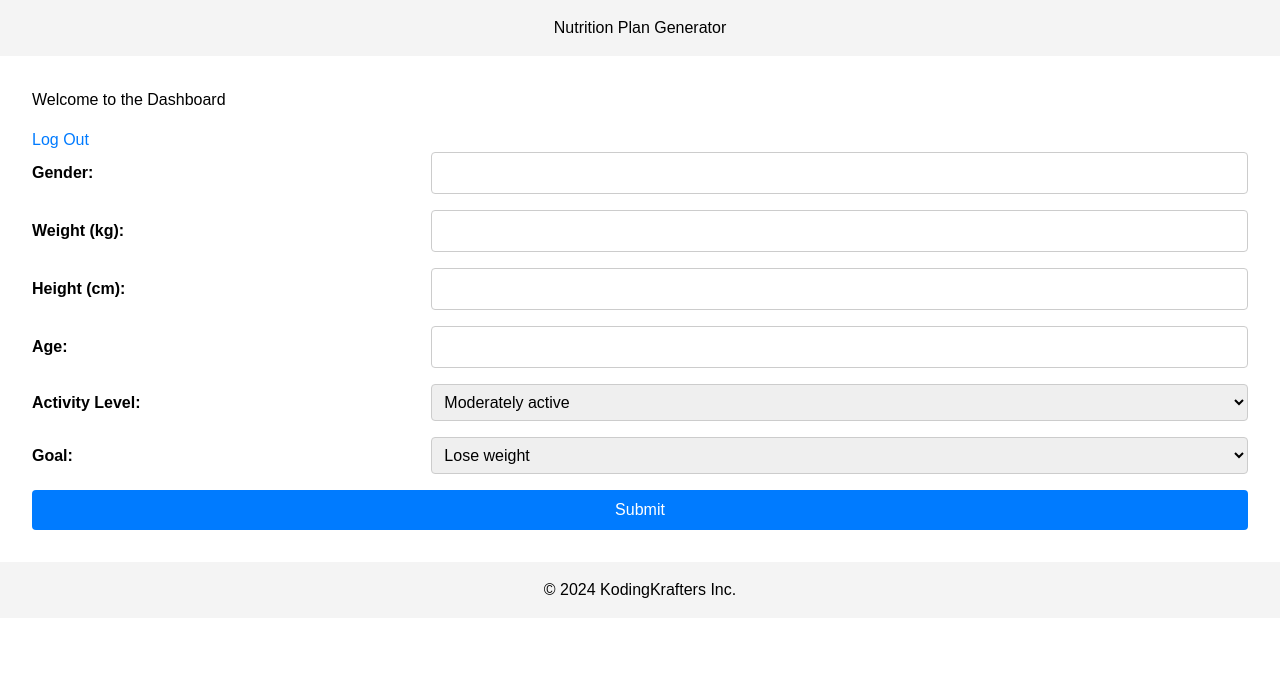
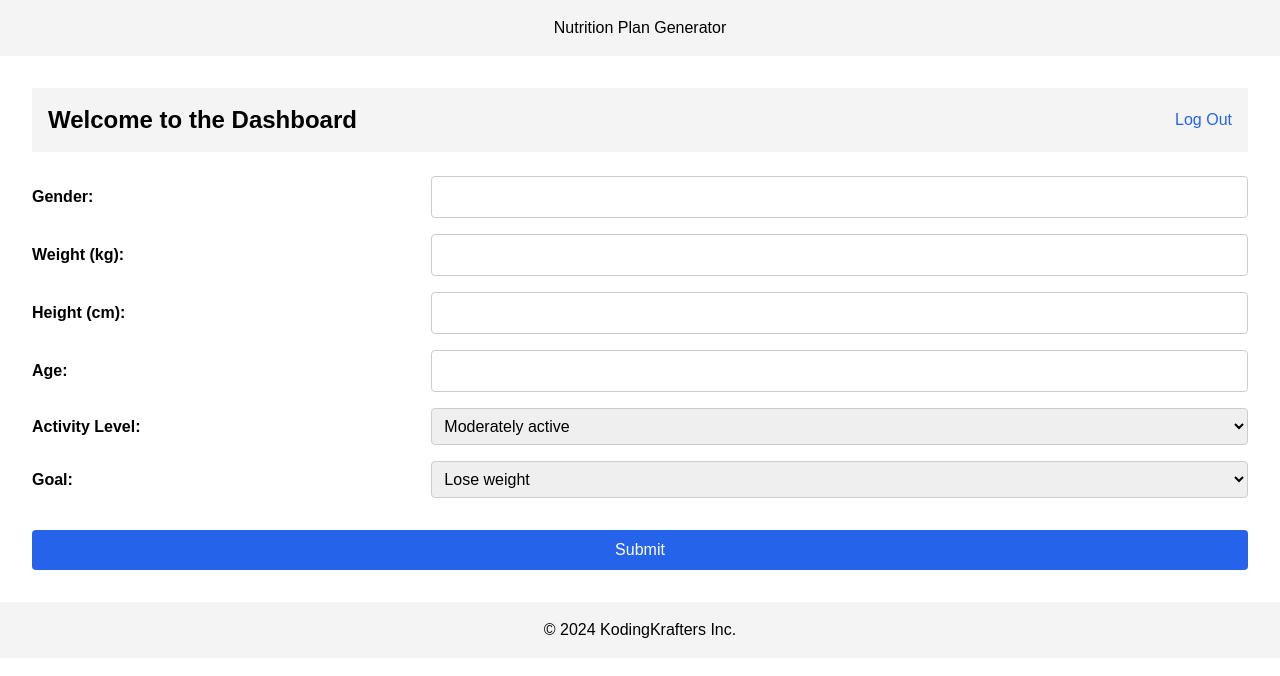
Before and after one commit to sajeeshkumar/nutriplan-frontend, a Next.js app: page /dashboard in a window 1280 px wide. Shown: the top 676 px of the page. Built offline with nearby package versions, Linux system fonts and the light colour scheme; sample sign-in values are in the browser's storage.

Commit message:
Made some style updates

```diff
--- a/app/dashboard/page.js
+++ b/app/dashboard/page.js
@@ -6,7 +6,6 @@ import { useRouter } from 'next/navigation';
 export default function Dashboard() {
   const router = useRouter();
 
-  // State to hold the form data
   const [formData, setFormData] = useState({
     gender: '',
     weight: '',
@@ -16,22 +15,17 @@ export default function Dashboard() {
     goal: 'lose weight',
   });
 
-  // State to hold the API response data
   const [apiResponse, setApiResponse] = useState(null);
 
   useEffect(() => {
-    // Check if the user is authenticated
     const authToken = localStorage.getItem('authToken');
     if (!authToken) {
-      // Redirect to login if not authenticated
       router.push('/');
     }
   }, [router]);
 
   const handleLogout = () => {
-    // Clear any client-side authentication data
     localStorage.removeItem('authToken');
-    // Redirect to login page
     router.push('/');
   };
 
@@ -45,10 +39,8 @@ export default function Dashboard() {
 
   const handleSubmit = async (e) => {
     e.preventDefault();
-
     const { gender, weight, height, age, activity_level, goal } = formData;
 
-    // Prepare the JSON to send to the API
     const requestBody = {
       gender,
       weight: parseInt(weight),
@@ -68,7 +60,7 @@ export default function Dashboard() {
       });
 
       const data = await res.json();
-      setApiResponse(data); // Update API response
+      setApiResponse(data);
     } catch (error) {
       console.error('Error making API call:', error);
     }
@@ -76,19 +68,19 @@ export default function Dashboard() {
 
   return (
     <div className="dashboard-container">
-      <h1>Welcome to the Dashboard</h1>
-
-      {/* Logout Link */}
+      <header className="flex justify-between items-center mb-6">
+        <h1 className="text-2xl font-bold">Welcome to the Dashboard</h1>
         <a
           href="#"
-        className="logout-link"
+          className="text-blue-600 font-medium hover:underline"
           onClick={handleLogout}
         >
           Log Out
         </a>
+      </header>
 
-      {/* Form to input details */}
       <form onSubmit={handleSubmit} className="form-container">
+        {/* Form Fields */}
         <div className="form-group">
           <label htmlFor="gender" className="form-label">Gender:</label>
           <input
@@ -101,7 +93,6 @@ export default function Dashboard() {
             className="form-input"
           />
         </div>
-
         <div className="form-group">
           <label htmlFor="weight" className="form-label">Weight (kg):</label>
           <input
@@ -114,7 +105,6 @@ export default function Dashboard() {
             className="form-input"
           />
         </div>
-
         <div className="form-group">
           <label htmlFor="height" className="form-label">Height (cm):</label>
           <input
@@ -127,7 +117,6 @@ export default function Dashboard() {
             className="form-input"
           />
         </div>
-
         <div className="form-group">
           <label htmlFor="age" className="form-label">Age:</label>
           <input
@@ -140,7 +129,6 @@ export default function Dashboard() {
             className="form-input"
           />
         </div>
-
         <div className="form-group">
           <label htmlFor="activity_level" className="form-label">Activity Level:</label>
           <select
@@ -157,7 +145,6 @@ export default function Dashboard() {
             <option value="very active">Very active</option>
           </select>
         </div>
-
         <div className="form-group">
           <label htmlFor="goal" className="form-label">Goal:</label>
           <select
@@ -173,14 +160,14 @@ export default function Dashboard() {
             <option value="gain weight">Gain weight</option>
           </select>
         </div>
-
-        <button type="submit">Submit</button>
+        <button type="submit" className="mt-4 bg-blue-600 text-white py-2 px-4 rounded hover:bg-blue-700">
+          Submit
+        </button>
       </form>
 
-      {/* Displaying the response from the API in form fields */}
       {apiResponse && (
-        <div className="result-container">
-          <h2>Response</h2>
+        <div className="result-container mt-6">
+          <h2 className="text-xl font-bold">Response</h2>
           <div className="form-group">
             <label htmlFor="apiActivityLevel" className="form-label">Activity Level:</label>
             <input
@@ -191,7 +178,6 @@ export default function Dashboard() {
               className="form-input"
             />
           </div>
-
           <div className="form-group">
             <label htmlFor="apiBmr" className="form-label">Basal Metabolic Rate (BMR):</label>
             <input
@@ -202,7 +188,6 @@ export default function Dashboard() {
               className="form-input"
             />
           </div>
-
           <div className="form-group">
             <label htmlFor="apiCaloriesNeeded" className="form-label">Daily Calorie Intake:</label>
             <input
@@ -213,7 +198,6 @@ export default function Dashboard() {
               className="form-input"
             />
           </div>
-
           <div className="form-group">
             <label htmlFor="apiGoal" className="form-label">Goal:</label>
             <input
--- a/app/page.js
+++ b/app/page.js
@@ -8,8 +8,11 @@ export default function Login() {
   const [username, setUsername] = useState('');
   const [password, setPassword] = useState('');
   const [error, setError] = useState(null);
+  const [loading, setLoading] = useState(false); // State to track loading
 
   const handleLogin = async () => {
+    setLoading(true); // Show progress bar
+    setError(null); // Clear any existing errors
     try {
       const res = await fetch(`${process.env.NEXT_PUBLIC_AUTH_HOST}/login`, {
         method: 'POST',
@@ -22,13 +25,13 @@ export default function Login() {
       }
 
       const data = await res.json();
-      // Save token or session info (example uses localStorage)
       localStorage.setItem('authToken', data.token);
-      // Navigate to dashboard
       router.push('/dashboard');
     } catch (error) {
       console.log(error);
       setError('Invalid username or password');
+    } finally {
+      setLoading(false); // Hide progress bar
     }
   };
 
@@ -52,6 +55,7 @@ export default function Login() {
             onChange={(e) => setUsername(e.target.value)}
             placeholder="Enter your username"
             className="w-full border border-gray-300 rounded-lg px-3 py-2 focus:outline-none focus:ring-2 focus:ring-blue-500"
+            disabled={loading}
           />
         </div>
         <div className="mb-4">
@@ -65,14 +69,25 @@ export default function Login() {
             onChange={(e) => setPassword(e.target.value)}
             placeholder="Enter your password"
             className="w-full border border-gray-300 rounded-lg px-3 py-2 focus:outline-none focus:ring-2 focus:ring-blue-500"
+            disabled={loading}
           />
         </div>
         <button
           onClick={handleLogin}
-          className="w-full bg-blue-600 text-white font-medium py-2 rounded-lg hover:bg-blue-700 transition duration-300"
+          className={`w-full font-medium py-2 rounded-lg transition duration-300 ${
+            loading ? 'bg-gray-400 cursor-not-allowed' : 'bg-blue-600 hover:bg-blue-700 text-white'
+          }`}
+          disabled={loading}
         >
-          Log In
+          {loading ? 'Logging in...' : 'Log In'}
         </button>
+        {loading && (
+          <div className="mt-4">
+            <div className="w-full bg-gray-200 rounded-full h-2.5">
+              <div className="bg-blue-600 h-2.5 rounded-full animate-pulse" style={{ width: '50%' }}></div>
+            </div>
+          </div>
+        )}
       </div>
       <p className="text-gray-500 text-xs mt-6">
         &copy; {new Date().getFullYear()} KodingKrafters Inc. All rights reserved.
```
Lines whose indentation alone changed are shown as unchanged.
